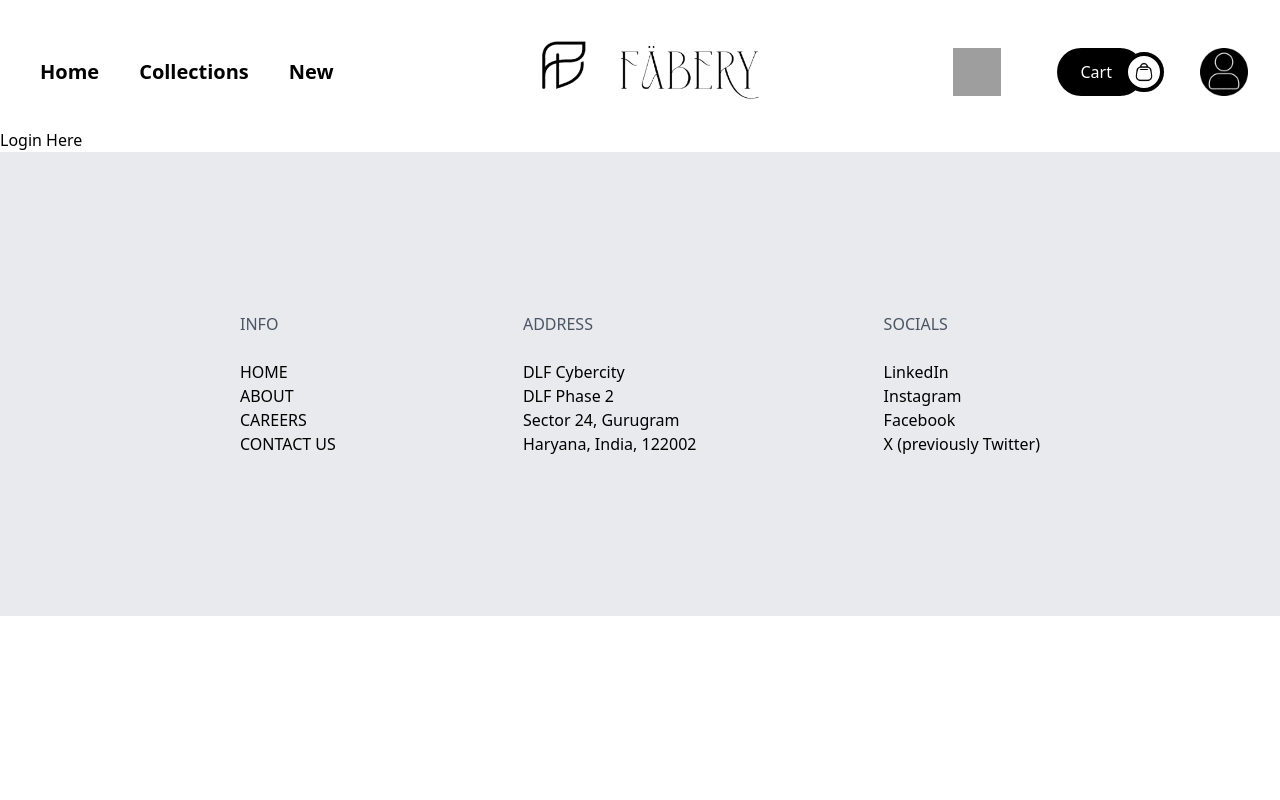
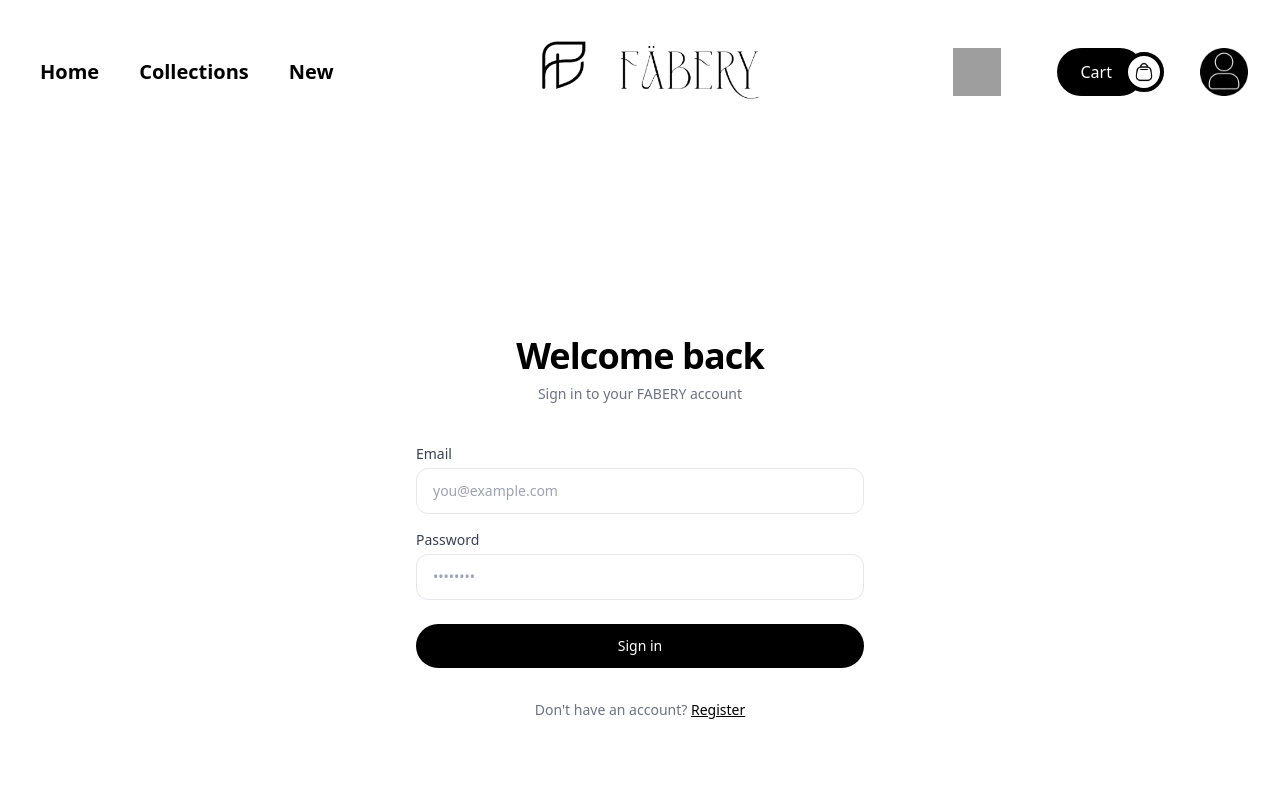
Before and after one commit to kritikatripathi03/fabery-collections, a React (Vite) app in the folder frontend/: page /login in a window 1280 px wide. Shown: the top 800 px of the page. Built offline with nearby package versions, Linux system fonts and the light colour scheme; grey boxes are pictures that could not be loaded.

Commit message:
Developed Login Functionality

```diff
--- a/frontend/src/components/Login.jsx
+++ b/frontend/src/components/Login.jsx
@@ -1,5 +1,99 @@
+import { useState } from "react";
+import { Link, useNavigate } from "react-router-dom";
+import axios from "../api/axios";
+import { useAuth } from "../context/AuthContext";
+
 export default function Login() {
-    return (
-        <div>Login Here</div>
-    )
-};
+  const [email, setEmail] = useState("");
+  const [password, setPassword] = useState("");
+  const [error, setError] = useState("");
+  const [loading, setLoading] = useState(false);
+
+  const { login } = useAuth();
+  const navigate = useNavigate();
+
+  const handleSubmit = async (e) => {
+    e.preventDefault();
+    setError("");
+    setLoading("");
+    setLoading(true);
+
+    try {
+      const { data } = await axios.post("/auth/login", { email, password });
+      login(data);
+      navigate("/");
+    } catch (err) {
+      setError(err.response?.data?.message || "Something went wrong");
+    } finally {
+      setLoading(false);
+    }
+  };
+
+  return (
+    <div className="min-h-screen flex items-center justify-center px-4">
+      <div className="w-full max-w-md">
+        {/* Header */}
+        <div className="mb-10 text-center">
+          <h1 className="text-4xl font-bold tracking-tight mb-2">
+            Welcome back
+          </h1>
+          <p className="text-gray-500 text-sm">
+            Sign in to your FABERY account
+          </p>
+        </div>
+
+        {/* Error message */}
+        {error && (
+          <div className="mb-6 px-4 py-3 bg-red-50 border border-red-200 text-red-600 text-sm rounded-xl">
+            {error}
+          </div>
+        )}
+
+        {/* Form */}
+        <form onSubmit={handleSubmit} className="flex flex-col gap-4">
+          <div className="flex flex-col gap-1">
+            <label className="text-sm font-medium text-gray-700">Email</label>
+            <input
+              type="email"
+              placeholder="you@example.com"
+              value={email}
+              onChange={(e) => setEmail(e.target.value)}
+              required
+              className="w-full border border-gray-200 rounded-xl px-4 py-3 text-sm focus:outline-none focus:border-black transition"
+            />
+          </div>
+
+          <div className="flex flex-col gap-1">
+            <label className="text-sm font-medium text-gray-700">
+              Password
+            </label>
+            <input
+              type="password"
+              placeholder="••••••••"
+              value={password}
+              onChange={(e) => setPassword(e.target.value)}
+              required
+              className="w-full border border-gray-200 rounded-xl px-4 py-3 text-sm focus:outline-none focus:border-black transition"
+            />
+          </div>
+
+          <button
+            type="submit"
+            disabled={loading}
+            className="w-full bg-black text-white py-3 rounded-full text-sm font-medium hover:bg-gray-900 transition disabled:opacity-50 mt-2"
+          >
+            {loading ? "Signing in..." : "Sign in"}
+          </button>
+        </form>
+
+        {/* Footer */}
+        <p className="text-center text-sm text-gray-500 mt-8">
+          Don't have an account?{" "}
+          <Link to="/register" className="text-black font-medium underline">
+            Register
+          </Link>
+        </p>
+      </div>
+    </div>
+  );
+}
```
